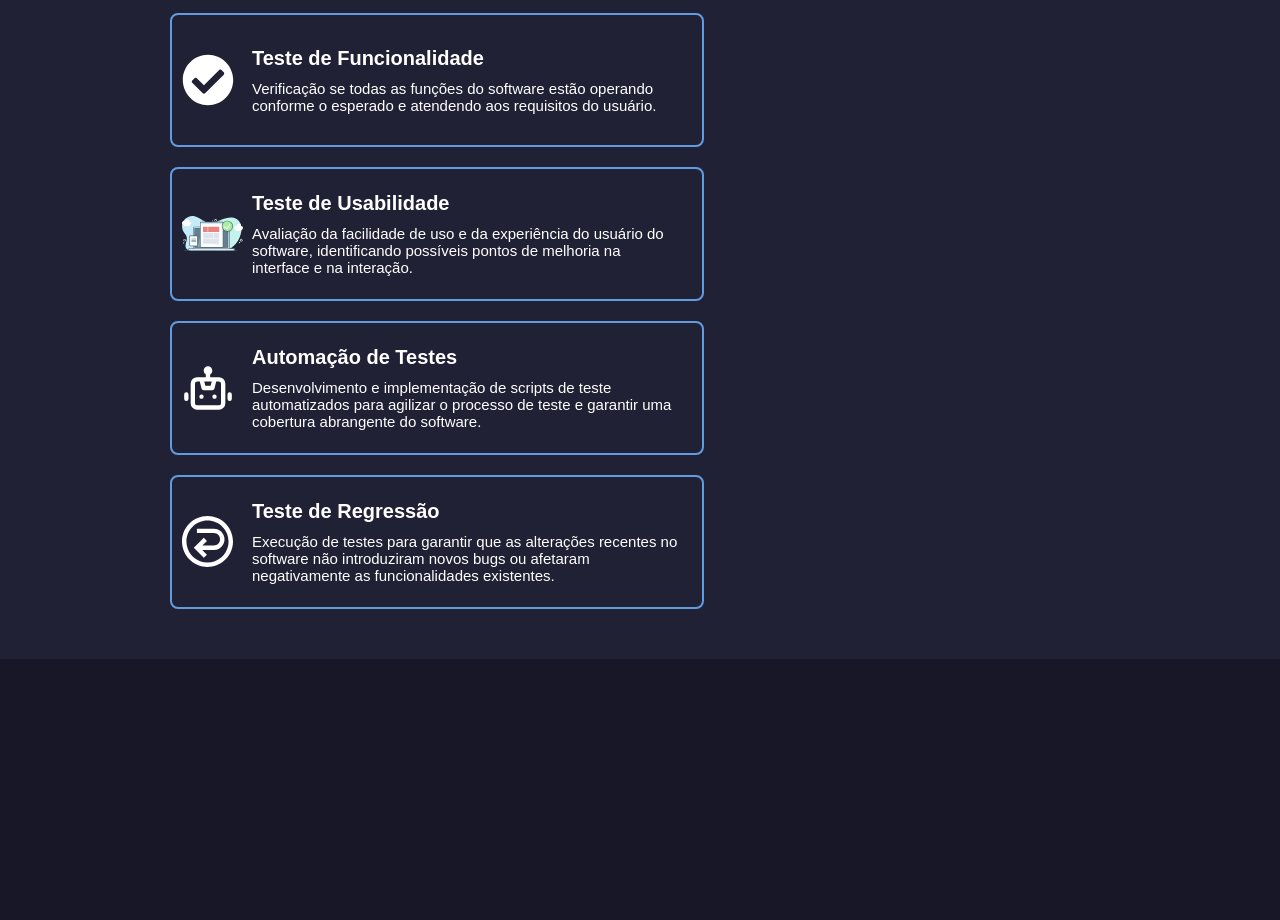
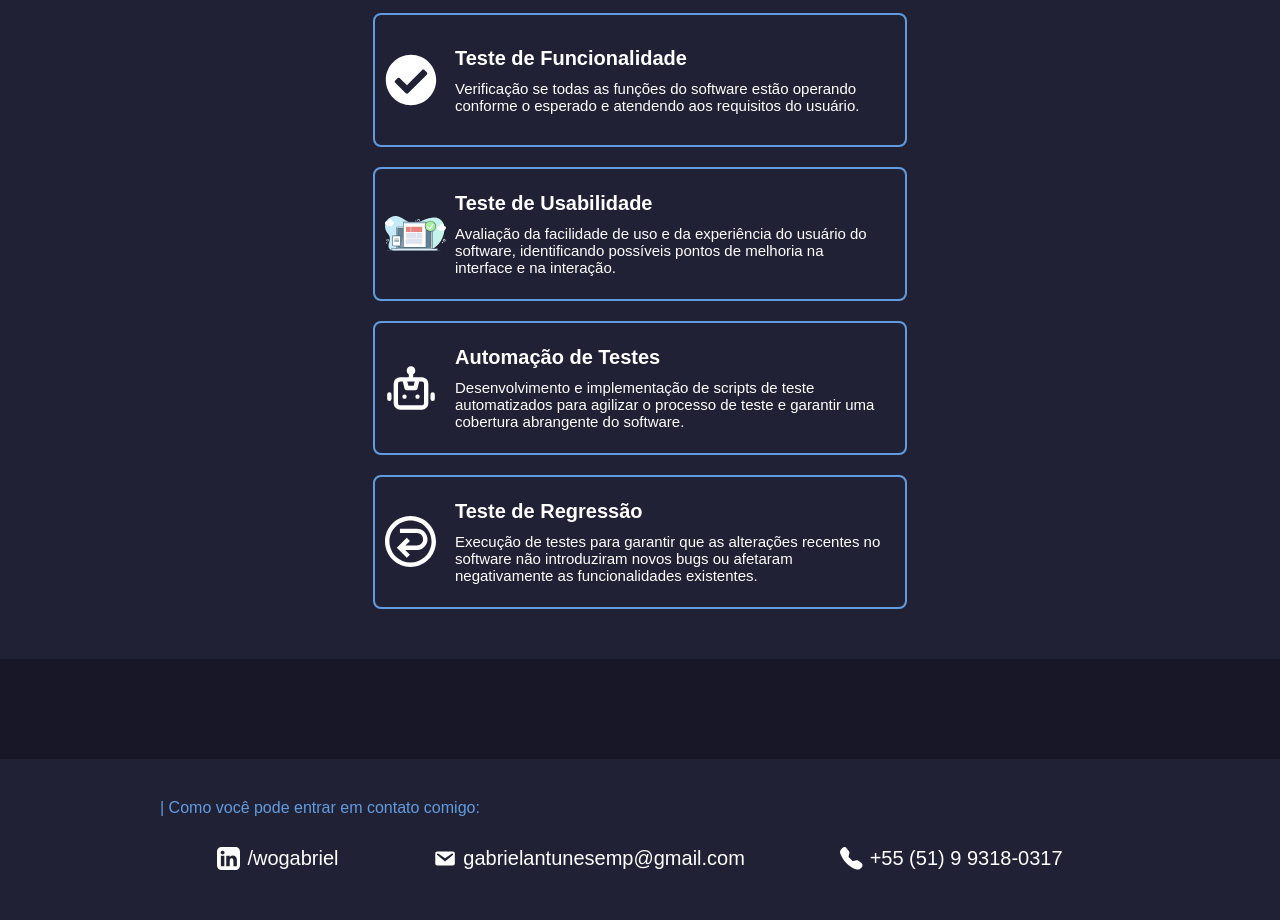
Before and after one commit to uobiel/portifolioQA, a plain HTML site: page index.html in a window 1280 px wide. Shown: the part 1233-2153 px from the top of the page. Before the commit the page ends 1892 px from the top, so only its background shows below. Drawn offline with Linux system fonts and the light colour scheme.

Commit message:
Adição da última sessão

```diff
--- a/index.html
+++ b/index.html
@@ -70,7 +70,7 @@
                             </div>
                             <div class="card card4">
                                 <div class="descricao-card">
-                                    <p>Gerenciamento de Testes</p>
+                                    <p>GIT e Versionamento</p>
                                 </div>
                             </div>
                         </div>
@@ -110,6 +110,28 @@
                         </div>
                 </div>
         </section>
+
+        <section id="sessao-quatro">
+            <div class="main">
+                    <div class="session-name">
+                        <p>| Como você pode entrar em contato comigo:</p>
+                    </div>
+
+                    <div class="linha-contato">
+                        <div class="linkedin">
+                            <p>/wogabriel</p>
+                        </div>
+
+                        <div class="email">
+                            <p>gabrielantunesemp@gmail.com</p>
+                        </div>
+
+                        <div class="whatsapp">
+                            <p>+55 (51) 9 9318-0317</p>
+                        </div>
+                    </div>
+            </div>
+        </section>
     </div>
 </body>
 
--- a/style.css
+++ b/style.css
@@ -240,6 +240,7 @@ header > p {
     display: flex;
     width: 100%;
     flex-wrap: wrap;
+    justify-content: center;
 }
 
 .card-services {
@@ -307,6 +308,56 @@ header > p {
     background-size: auto 40%;
 }
 
+#sessao-quatro {
+    background-color: #212135;
+    margin-top: 100px;
+    padding: 40px;
+    display: flex;
+    justify-content: center;
+    align-items: center;
+}
+
+.linha-contato {
+    display: flex;
+    width: 100%;
+    justify-content: space-around;
+    color: white;
+    padding: 10px;
+}
+
+.linkedin {
+    background-image: url("img/brandico_linkedin-rect.svg");
+    background-repeat: no-repeat;
+    background-position: 0;
+    background-size: auto 100%;
+    p{
+        padding-left: 30px;
+        font-size: 20px;
+    }
+}
+
+.email {
+    background-image: url("img/dashicons_email.svg");
+    background-repeat: no-repeat;
+    background-position: 0;
+    background-size: auto 100%;
+    p{
+        padding-left: 30px;
+        font-size: 20px;
+    }
+}
+
+.whatsapp {
+    background-image: url("img/bi_telephone-fill.svg");
+    background-repeat: no-repeat;
+    background-position: 0;
+    background-size: auto 100%;
+    p{
+        padding-left: 30px;
+        font-size: 20px;
+    }
+}
+
 @media only screen and (max-width: 600px) {
     .main {
         width: 100%;
@@ -332,7 +383,10 @@ header > p {
     }
 
     .cardS {
+        width: 300px;
         height: 150px;
+        margin-left: 0;
+        margin-right: 0;
     }
 
     .linha {
@@ -343,4 +397,8 @@ header > p {
     .cardS > p {
         padding-left: 80px;
     }
+
+    #sessao-tres {
+        padding: 0;
+    }
 }
```
Also changed, not shown: img/bi_telephone-fill.svg (added), img/brandico_linkedin-rect.svg (added), img/dashicons_email.svg (added).
